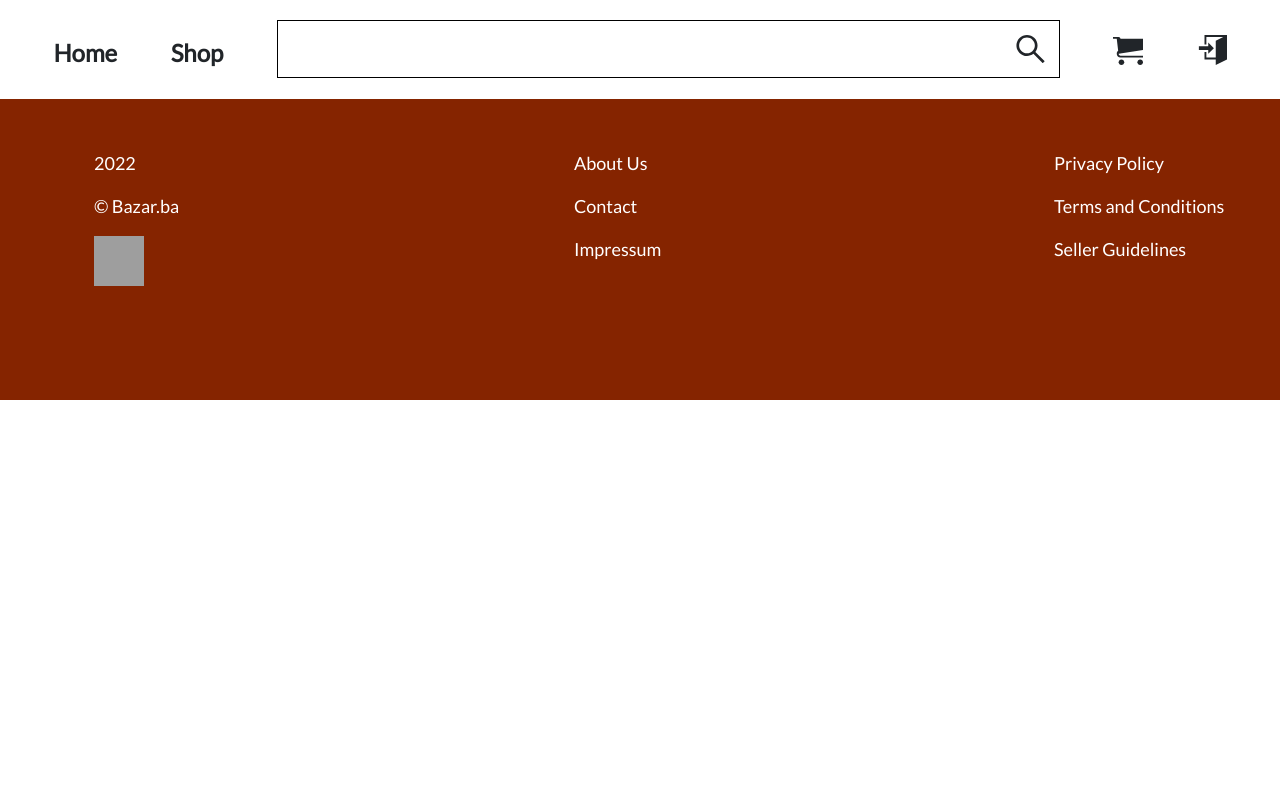
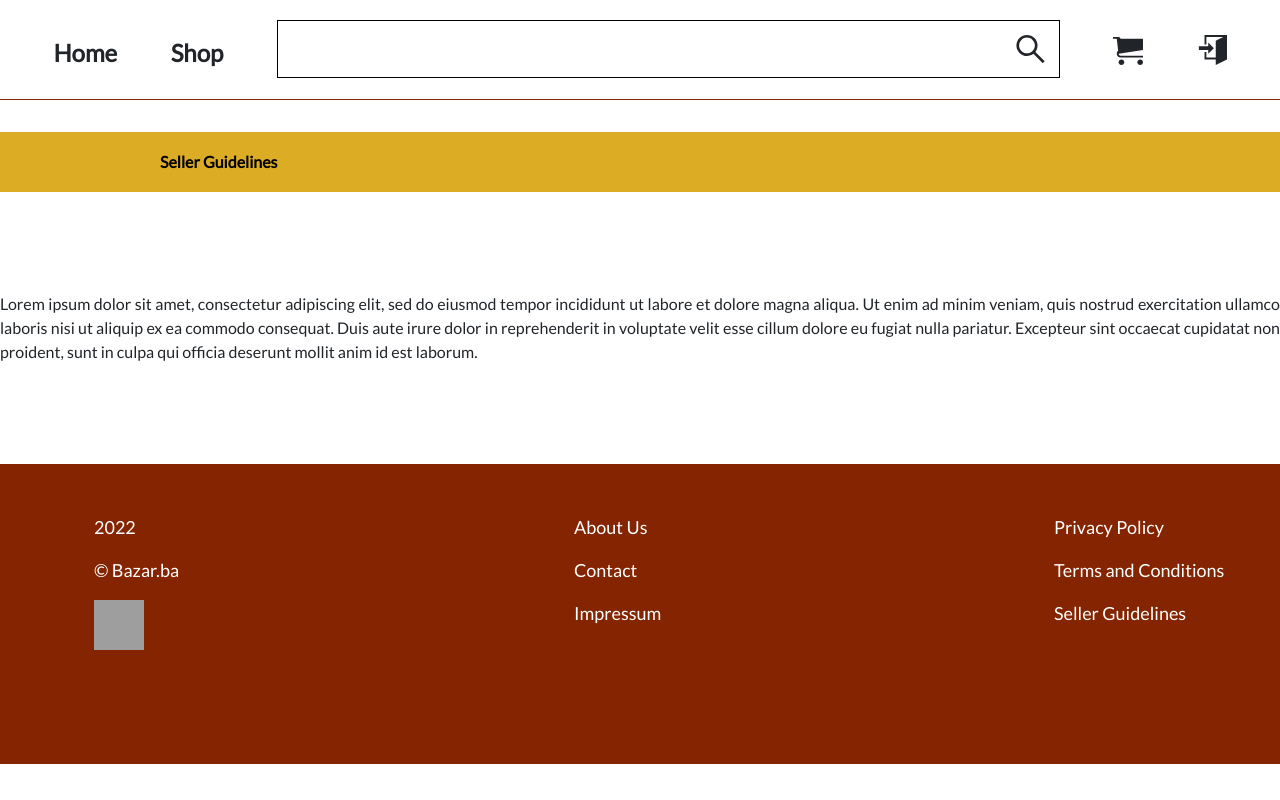
Before and after one commit to admirkrilasevic/bazar-ba, a React (Create React App) app in the folder src/main/frontend/: page /guidelines in a window 1280 px wide. Shown: the top 800 px of the page. Built offline with nearby package versions, Linux system fonts and the light colour scheme; no server answers; grey boxes are pictures that could not be loaded.

Commit message:
footer pages

```diff
--- a/src/main/frontend/src/App.js
+++ b/src/main/frontend/src/App.js
@@ -10,6 +10,12 @@ import Shop from './pages/Shop';
 import Cart from './pages/Cart';
 import Account from './pages/Account';
 import Footer from './components/Footer';
+import AboutUs from './pages/footer/AboutUs';
+import Contact from './pages/footer/Contact';
+import Impressum from './pages/footer/Impressum';
+import PrivacyPolicy from './pages/footer/PrivacyPolicy';
+import TermsAndConditions from './pages/footer/TermsAndConditions';
+import SellerGuidelines from './pages/footer/SellerGuidelines';
 
 function App() {
   return (
@@ -50,6 +56,36 @@ function App() {
               <Account />
             </PageLayout>
           </Route>
+          <Route path="/about">
+            <PageLayout title="About Us">
+              <AboutUs />
+            </PageLayout>
+          </Route>
+          <Route path="/contact">
+            <PageLayout title="Contact">
+              <Contact />
+            </PageLayout>
+          </Route>
+          <Route path="/impressum">
+            <PageLayout title="Impressum">
+              <Impressum />
+            </PageLayout>
+          </Route>
+          <Route path="/privacy">
+            <PageLayout title="Privacy Policy">
+              <PrivacyPolicy />
+            </PageLayout>
+          </Route>
+          <Route path="/terms">
+            <PageLayout title="Terms and Conditions">
+              <TermsAndConditions />
+            </PageLayout>
+          </Route>
+          <Route path="/guidelines">
+            <PageLayout title="Seller Guidelines">
+              <SellerGuidelines />
+            </PageLayout>
+          </Route>
         </Switch>
         <Footer />
       </div>
--- a/src/main/frontend/src/components/Footer.js
+++ b/src/main/frontend/src/components/Footer.js
@@ -16,16 +16,16 @@ function Footer() {
           </Col>
           <Col>
             <div className={styles.footerColumn}>
-              <p>About Us</p>
-              <p>Contact</p>
-              <p>Impressum</p>
+              <p><Link to="/about">About Us</Link></p>
+              <p><Link to="/contact">Contact</Link></p>
+              <p><Link to="/impressum">Impressum</Link></p>
             </div>
           </Col>
           <Col>
             <div className={styles.footerColumn}>
-              <p>Privacy Policy</p>
-              <p>Terms and Conditions</p>
-              <p>Seller Guidelines</p>
+              <p><Link to="/privacy">Privacy Policy</Link></p>
+              <p><Link to="/terms">Terms and Conditions</Link></p>
+              <p><Link to="/guidelines">Seller Guidelines</Link></p>
             </div>
           </Col>
         </Row>
--- a/src/main/frontend/src/components/PageLayout.module.css
+++ b/src/main/frontend/src/components/PageLayout.module.css
@@ -6,7 +6,7 @@
     color: #000;
     text-align: start;
     font-size: 16px;
-    background-color: #FCFCFC;
+    background-color: #DBAC24;
     height: 60px;
     padding: 18px 160px;
     margin-top: 32px;
--- a/src/main/frontend/src/components/loginAndRegistration/RegisterForm.js
+++ b/src/main/frontend/src/components/loginAndRegistration/RegisterForm.js
@@ -113,7 +113,7 @@ function RegisterForm() {
           name="phone"
           value={phone}
           onChange={onChangePhone}
-          validations={[Validations.required]}
+          validations={[Validations.required, Validations.validPhone]}
         />
       </div>
       <CheckButton className={styles.formSubmitButton} ref={checkBtn}> REGISTER </CheckButton>
--- /dev/null
+++ b/src/main/frontend/src/pages/footer/AboutUs.js
@@ -0,0 +1,17 @@
+import styles from './FooterPages.module.css';
+
+function AboutUs(){
+    return(
+        <div className={styles.textBlock}>
+            Lorem ipsum dolor sit amet, consectetur adipiscing elit,
+            sed do eiusmod tempor incididunt ut labore et dolore magna aliqua.
+            Ut enim ad minim veniam, quis nostrud exercitation ullamco laboris
+            nisi ut aliquip ex ea commodo consequat. Duis aute irure dolor in
+            reprehenderit in voluptate velit esse cillum dolore eu fugiat nulla pariatur.
+            Excepteur sint occaecat cupidatat non proident, sunt in culpa qui officia
+            deserunt mollit anim id est laborum.
+        </div>
+    );
+}
+
+export default AboutUs;
--- /dev/null
+++ b/src/main/frontend/src/pages/footer/Contact.js
@@ -0,0 +1,17 @@
+import styles from './FooterPages.module.css';
+
+function Contact(){
+    return(
+        <div className={styles.textBlock}>
+            Lorem ipsum dolor sit amet, consectetur adipiscing elit,
+            sed do eiusmod tempor incididunt ut labore et dolore magna aliqua.
+            Ut enim ad minim veniam, quis nostrud exercitation ullamco laboris
+            nisi ut aliquip ex ea commodo consequat. Duis aute irure dolor in
+            reprehenderit in voluptate velit esse cillum dolore eu fugiat nulla pariatur.
+            Excepteur sint occaecat cupidatat non proident, sunt in culpa qui officia
+            deserunt mollit anim id est laborum.
+        </div>
+    );
+}
+
+export default Contact;
--- /dev/null
+++ b/src/main/frontend/src/pages/footer/FooterPages.module.css
@@ -0,0 +1,4 @@
+.textBlock {
+    text-align: justify;
+    margin: 100px 0px;
+}
--- /dev/null
+++ b/src/main/frontend/src/pages/footer/Impressum.js
@@ -0,0 +1,17 @@
+import styles from './FooterPages.module.css';
+
+function Impressum(){
+    return(
+        <div className={styles.textBlock}>
+            Lorem ipsum dolor sit amet, consectetur adipiscing elit,
+            sed do eiusmod tempor incididunt ut labore et dolore magna aliqua.
+            Ut enim ad minim veniam, quis nostrud exercitation ullamco laboris
+            nisi ut aliquip ex ea commodo consequat. Duis aute irure dolor in
+            reprehenderit in voluptate velit esse cillum dolore eu fugiat nulla pariatur.
+            Excepteur sint occaecat cupidatat non proident, sunt in culpa qui officia
+            deserunt mollit anim id est laborum.
+        </div>
+    );
+}
+
+export default Impressum;
--- /dev/null
+++ b/src/main/frontend/src/pages/footer/PrivacyPolicy.js
@@ -0,0 +1,17 @@
+import styles from './FooterPages.module.css';
+
+function PrivacyPolicy(){
+    return(
+        <div className={styles.textBlock}>
+            Lorem ipsum dolor sit amet, consectetur adipiscing elit,
+            sed do eiusmod tempor incididunt ut labore et dolore magna aliqua.
+            Ut enim ad minim veniam, quis nostrud exercitation ullamco laboris
+            nisi ut aliquip ex ea commodo consequat. Duis aute irure dolor in
+            reprehenderit in voluptate velit esse cillum dolore eu fugiat nulla pariatur.
+            Excepteur sint occaecat cupidatat non proident, sunt in culpa qui officia
+            deserunt mollit anim id est laborum.
+        </div>
+    );
+}
+
+export default PrivacyPolicy;
--- /dev/null
+++ b/src/main/frontend/src/pages/footer/SellerGuidelines.js
@@ -0,0 +1,17 @@
+import styles from './FooterPages.module.css';
+
+function SellerGuidelines(){
+    return(
+        <div className={styles.textBlock}>
+            Lorem ipsum dolor sit amet, consectetur adipiscing elit,
+            sed do eiusmod tempor incididunt ut labore et dolore magna aliqua.
+            Ut enim ad minim veniam, quis nostrud exercitation ullamco laboris
+            nisi ut aliquip ex ea commodo consequat. Duis aute irure dolor in
+            reprehenderit in voluptate velit esse cillum dolore eu fugiat nulla pariatur.
+            Excepteur sint occaecat cupidatat non proident, sunt in culpa qui officia
+            deserunt mollit anim id est laborum.
+        </div>
+    );
+}
+
+export default SellerGuidelines;
--- /dev/null
+++ b/src/main/frontend/src/pages/footer/TermsAndConditions.js
@@ -0,0 +1,17 @@
+import styles from './FooterPages.module.css';
+
+function TermsAndConditions(){
+    return(
+        <div className={styles.textBlock}>
+            Lorem ipsum dolor sit amet, consectetur adipiscing elit,
+            sed do eiusmod tempor incididunt ut labore et dolore magna aliqua.
+            Ut enim ad minim veniam, quis nostrud exercitation ullamco laboris
+            nisi ut aliquip ex ea commodo consequat. Duis aute irure dolor in
+            reprehenderit in voluptate velit esse cillum dolore eu fugiat nulla pariatur.
+            Excepteur sint occaecat cupidatat non proident, sunt in culpa qui officia
+            deserunt mollit anim id est laborum.
+        </div>
+    );
+}
+
+export default TermsAndConditions;
--- a/src/main/frontend/src/utils/Validations.js
+++ b/src/main/frontend/src/utils/Validations.js
@@ -1,4 +1,4 @@
-import { isEmail } from "validator";
+import { isEmail, isMobilePhone } from "validator";
 
 const required = (value) => {
   if (!value) {
@@ -41,9 +41,20 @@ const validName = (value) => {
   }
 };
 
+const validPhone = (value) => {
+  if (!isMobilePhone(value, "bs-BA")) {
+    return (
+      <div className="alert alert-danger" role="alert">
+        Wrong format. Try +387XXXXXXXX.
+     </div>
+    );
+  }
+};
+
 export default {
   required,
   validEmail,
   validPassword,
-  validName
+  validName,
+  validPhone
 };
```
